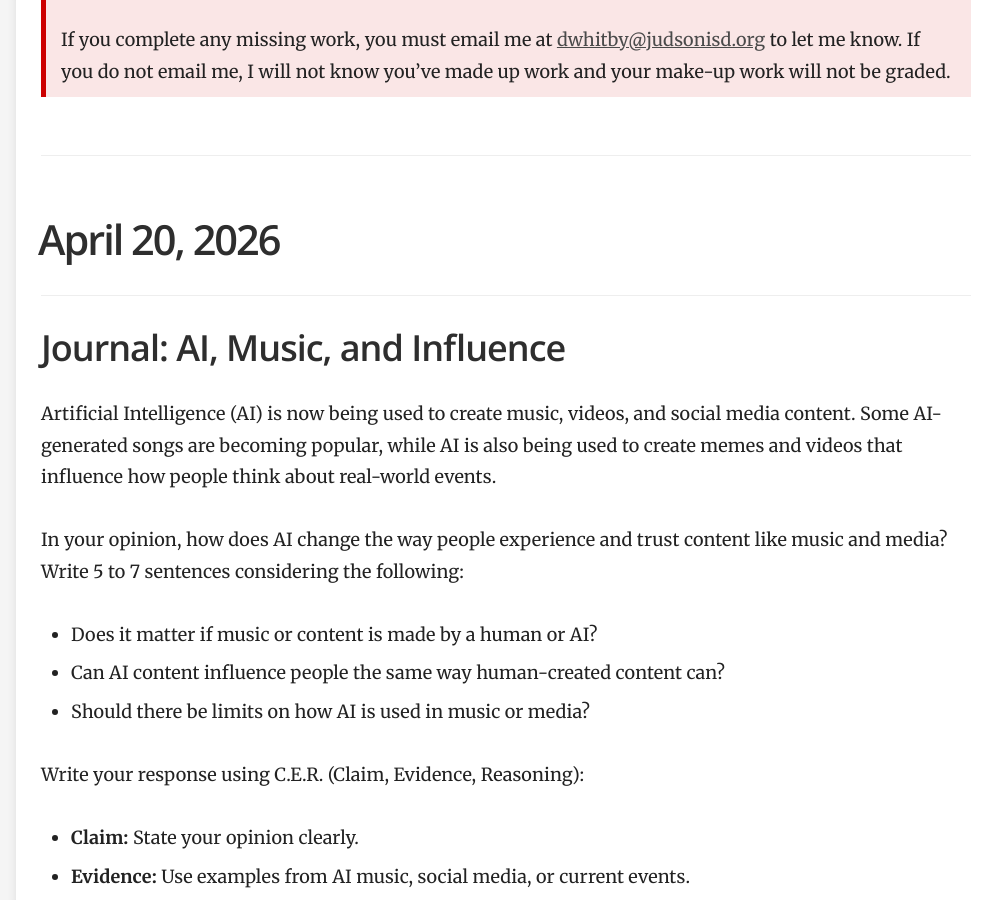
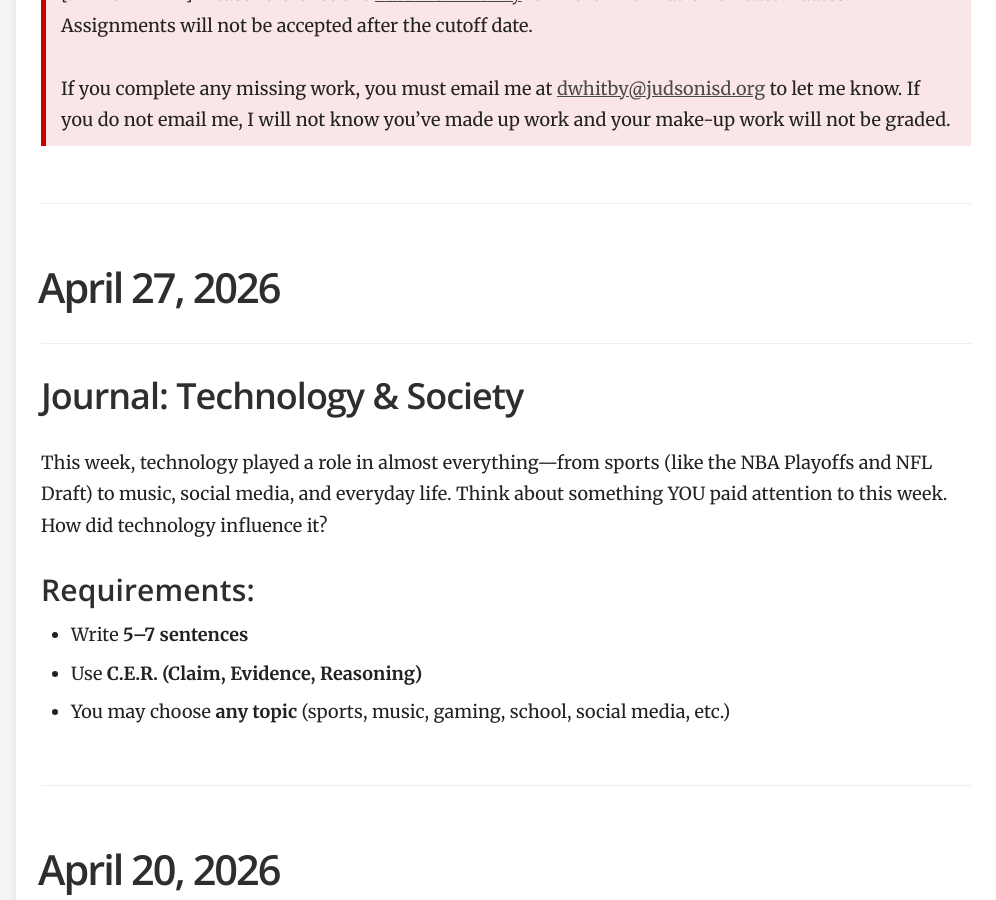
Before and after one commit to mswhitby/classroom, a Jekyll site: the page built from _docs/classes/capstone.md, in a window 1280 px wide and 900 px high, scrolled down 994 px. Shown: the whole window, without its empty margins (284-1280 px from the left). Built offline with Jekyll 4.4.1, drawn with Linux system fonts in a browser that asks for light colours; some of the changed text lies outside the part shown.

Commit message:
updated lessons

```diff
--- a/_docs/classes/capstone.md
+++ b/_docs/classes/capstone.md
@@ -24,6 +24,12 @@ order: 7
     <td align="left">April 20, 2026</td>
     <td align="left">April 28, 2026</td>
     <td align="left"><a href="https://github.com/mswhitby/classroom/blob/main/_docs/classes/capstone.md#april-20-2026">Journal: AI, Music, and Influence</a></td>
+    <td align="left">Daily</td>
+  </tr>
+  <tr>
+    <td align="left">April 27, 2026</td>
+    <td align="left">May 4, 2026</td>
+    <td align="left"><a href="https://github.com/mswhitby/classroom/blob/main/_docs/classes/capstone.md#april-27-2026">Journal: Technology & Society</a></td>
     <td align="left">Daily</td>
   </tr>
 </table>
@@ -74,6 +80,19 @@ order: 7
 > If you complete any missing work, you must email me at <dwhitby@judsonisd.org> to let me know. If you do not email me, I will not know you've made up work and your make-up work will not be graded.
 
 ****
+
+# April 27, 2026
+
+## Journal: Technology & Society
+
+This week, technology played a role in almost everything—from sports (like the NBA Playoffs and NFL Draft) to music, social media, and everyday life. Think about something YOU paid attention to this week. How did technology influence it?
+
+### Requirements:
+- Write **5–7 sentences**
+- Use **C.E.R. (Claim, Evidence, Reasoning)**
+- You may choose **any topic** (sports, music, gaming, school, social media, etc.)
+
+---
 
 # April 20, 2026
 
```
